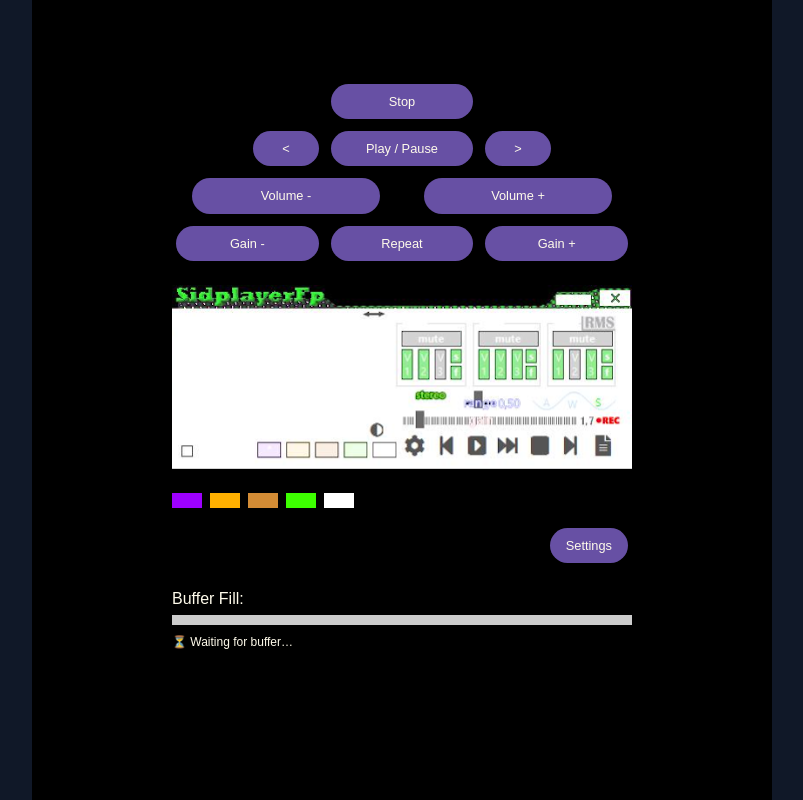
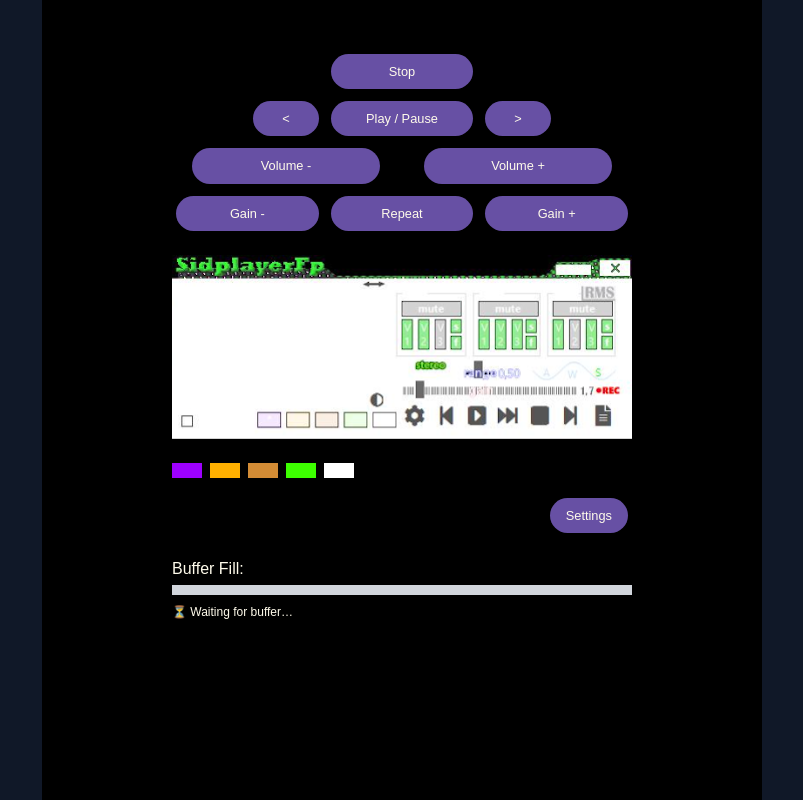
Before and after one commit to TommyLindquist/sidplayerfp-remote, a Next.js app: page / in a window 1280 px wide. Shown: the whole page, without its empty margins (238-1041 px from the left). Built offline with nearby package versions, Linux system fonts and the light colour scheme.

Commit message:
use of tailwind

```diff
--- a/src/app/layout.tsx
+++ b/src/app/layout.tsx
@@ -28,7 +28,7 @@
         className={`${geistSans.variable} ${geistMono.variable} antialiased`}
       >
         <main className="flex content-center justify-center min-h-screen bg-gray-900 text-amber-50">
-          <section className="bg-black pl-30 pr-30 pt-15">{children}</section>
+          <section className="bg-black pl-30 pr-30 pt-10">{children}</section>
         </main>
       </body>
     </html>
--- a/src/app/page.tsx
+++ b/src/app/page.tsx
@@ -75,7 +75,7 @@
   const muteSettingsButtons = getMuteButtons(send);
 
   return (
-    <div style={{ padding: 20 }}>
+    <div style={{ padding: 10 }}>
       {debugEnabled && (
         <Debug
           startAudio={startAudio}
@@ -114,20 +114,14 @@
         />
       </section>
 
-      <div className="mt-5" style={{ width: 460, position: "relative" }}>
+      <div className="mt-5 w-[460px] relative">
         <img
           src={imageUrl ?? "sidplayerFp.png"}
           alt="Live Stream"
           width={460}
           height={280}
           loading="eager" // skip lazy loading and prioritizes decoding.
-          style={{
-            width: "100%",
-            height: "auto",
-            objectFit: "contain",
-            border: 0,
-            willChange: "transform",
-          }}
+          className="w-full h-auto border-0 object-contain will-change-transform"
         />
 
         <OverlayControls
--- a/src/app/ui/form-settings.tsx
+++ b/src/app/ui/form-settings.tsx
@@ -23,14 +23,11 @@
   return (
     <div
       style={{
-        position: "absolute",
         top: position.top * 0.88,
         left: position.left,
         transform: "translate(-50%, -50%)",
-        zIndex: 1000,
-        padding: "1rem",
       }}
-      className="bg-green-400/88"
+      className="bg-green-400/88 absolute z-1000 p-4"
     >
       <form
         className="grid gap-2 bg-purple-950/40 m-2 p-5"
--- a/src/components/buffer-indicator.tsx
+++ b/src/components/buffer-indicator.tsx
@@ -12,19 +12,11 @@
   return (
     <div className="mt-[20px] w-[460px]">
       <label>Buffer Fill:</label>
-      <div
-        style={{
-          width: "100%",
-          height: 10,
-          background: "#ccc",
-          marginTop: 4,
-          position: "relative",
-        }}
-      >
+      <div className="w-full h-2.5 mt-1 relative bg-gray-300">
         <div
+          className="h-full"
           style={{
             width: `${(bufferFill * 100).toFixed(1)}%`,
-            height: "100%",
             background: bufferFill > 0.0853 ? "#4caf50" : "#f44336",
             transition: "width 0.1s linear",
           }}
--- a/src/components/debug.tsx
+++ b/src/components/debug.tsx
@@ -27,8 +27,8 @@
   return (
     <aside className="w-[460px]">
       <h1
-        className="flex justify-center"
-        style={{ fontSize: "24px", fontWeight: "bold", color: "#6750a4" }}
+        className="flex justify-center text-2xl font-bold"
+        style={{ color: "#6750a4" }}
       >
         SID PlayerFP Remote debug
       </h1>
--- a/src/components/mute-settings-button.tsx
+++ b/src/components/mute-settings-button.tsx
@@ -15,11 +15,9 @@
 }: propsTypes) {
   return (
     <button
-      className={`text-amber-50 cursor-pointer mt-2 items-baseline ${className}`}
+      className={`text-amber-50 cursor-pointer mt-2 items-baseline w-[30px] h-[15px]  ${className}`}
       style={{
         backgroundColor: bgColor,
-        width: 30,
-        height: 15,
         ...(typeof styles === "object" && styles !== null ? styles : {}),
       }}
       onClick={(e: React.MouseEvent<HTMLButtonElement>) => click(e)}
--- a/src/components/overlay-controls.tsx
+++ b/src/components/overlay-controls.tsx
@@ -1,4 +1,3 @@
-import React, { useState } from "react";
 import { MuteSettingsButton } from "./mute-settings-button";
 
 export type OverlayZone = {
@@ -34,13 +33,12 @@
         <div
           key={zone.id}
           onClick={zone.onClick}
+          className="absolute cursor-pointer"
           style={{
-            position: "absolute",
             top: zone.topPx,
             left: zone.leftPx,
             width: zone.widthPx,
             height: zone.heightPx,
-            cursor: "pointer",
             backgroundColor: debug ? "rgba(255,0,0,0.2)" : "transparent",
           }}
         />
```
